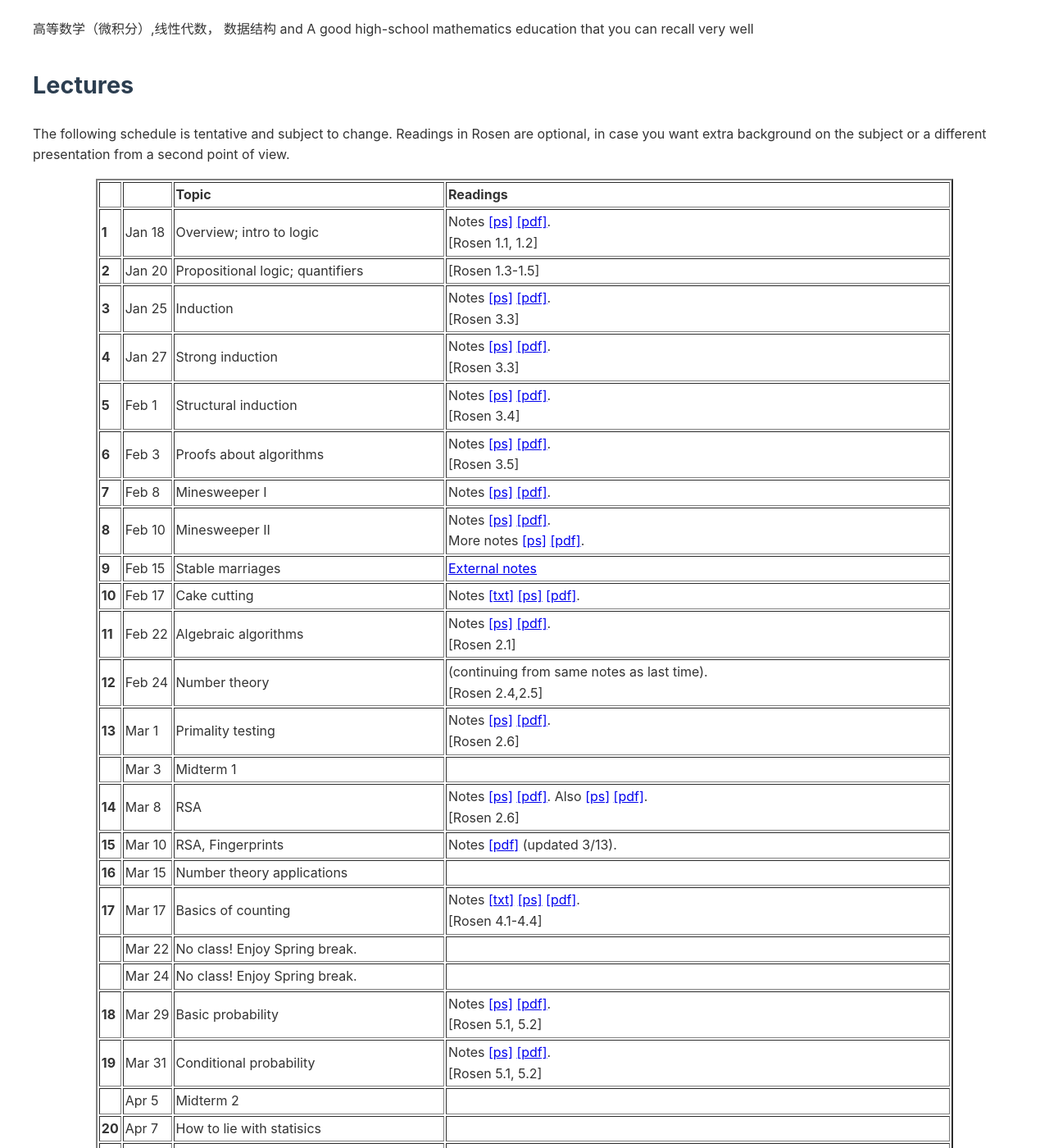
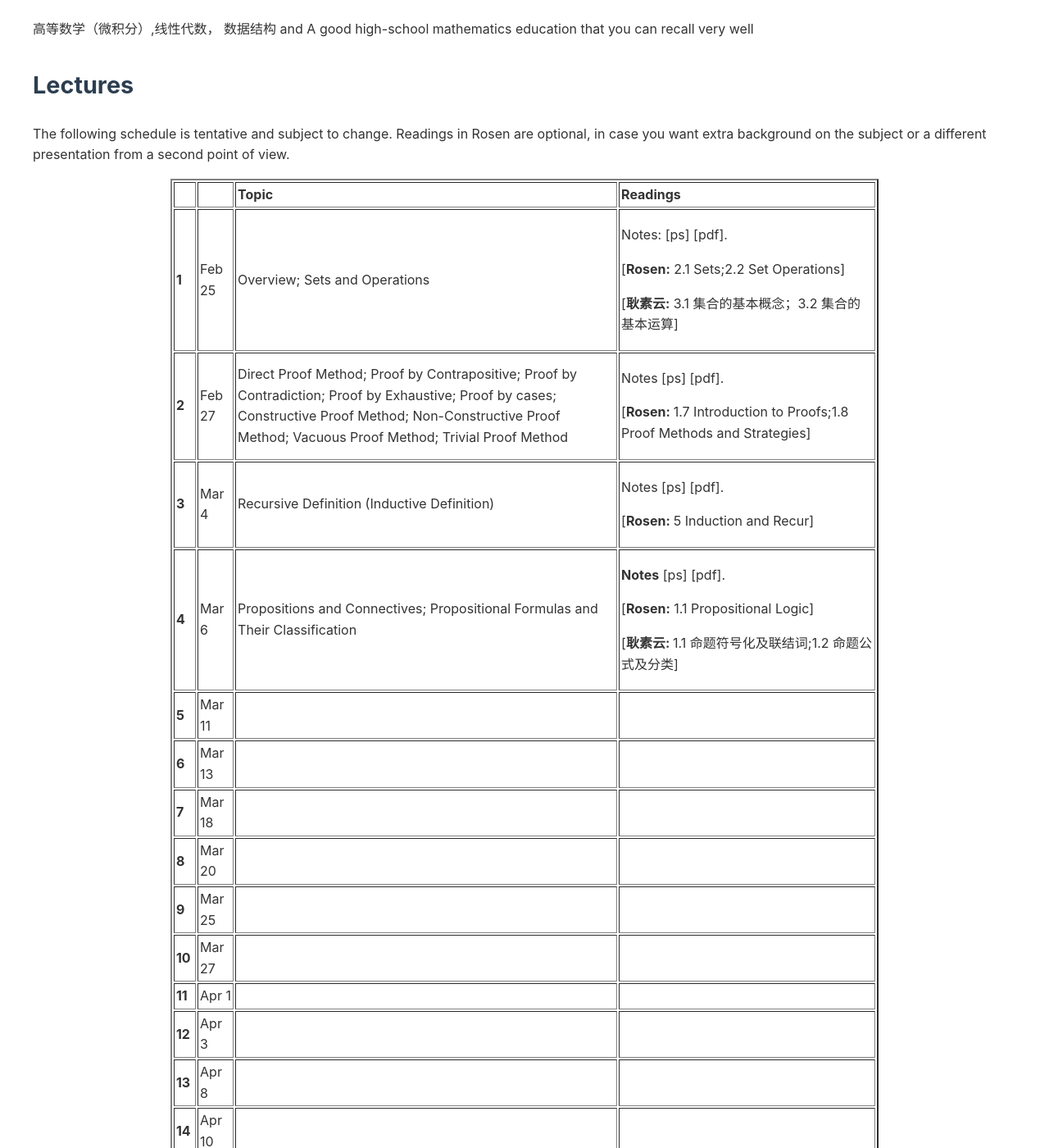
Before and after one commit to kejiwei/kejiwei.github.io, a Jekyll site: the page teaching/courses/dismath/index.html, which Jekyll copies as it is, in a window 1280 px wide and 1400 px high, scrolled down 1101 px. Shown: the whole window at 82% size. Built offline with Jekyll 4.4.1, drawn with Linux system fonts in a browser that asks for light colours; some of the changed text lies outside the part shown.

Commit message:
Add files via upload

```diff
--- a/teaching/courses/dismath/index.html
+++ b/teaching/courses/dismath/index.html
@@ -59,355 +59,292 @@
                 <table border=2 cellpadding=2>
 
                 <tr>
-                <td></td>
-                <td></td>
-                <td><b>Topic</b></td>
-                <td><b>Readings</b></td>
+                <td width="17"></td>
+                <td width="38"></td>
+                <td width="460"><b>Topic</b></td>
+                <td width="307"><b>Readings</b></td>
                 </tr>
 
                 <tr>
                 <td><b>1</b></td>
-                <td>Jan 18</td>
-                <td>Overview; intro to logic</td>
+                <td>Feb 25</td>
+                <td>Overview; Sets and Operations</td>
                 <td>
-                Notes <a href="Notes/lecture01.ps">[ps]</a>
-                <a href="Notes/lecture01.pdf">[pdf]</a>.<br>
-                [Rosen 1.1, 1.2]
-                </td>
+                  <p> Notes: [ps] [pdf].</p>
+                  <p>[<strong>Rosen:</strong> 2.1 Sets;2.2 Set Operations]</p>
+                  <p>[<strong>耿素云:</strong> 3.1 集合的基本概念；3.2 集合的基本运算]&nbsp; </p></td>
                 </tr>
 
                 <tr>
                 <td><b>2</b></td>
-                <td>Jan 20</td>
-                <td>Propositional logic; quantifiers</td>
+                <td>Feb 27</td>
+                <td>Direct Proof Method; Proof by Contrapositive; Proof by Contradiction; Proof by Exhaustive; Proof by cases; Constructive Proof Method; Non-Constructive Proof Method; Vacuous Proof Method; Trivial Proof Method</td>
                 <td>
-                [Rosen 1.3-1.5]
-                </td>
+                  <p> Notes [ps] [pdf].&nbsp;</p>
+                  <p>[<strong>R</strong><strong>osen: </strong>1.7 Introduction to Proofs;1.8 Proof Methods and Strategies] </p></td>
                 </tr>
 
 
                 <tr>
                 <td><b>3</b></td>
-                <td>Jan 25</td>
-                <td>Induction</td>
+                <td>Mar 4</td>
+                <td>Recursive Definition (Inductive Definition)</td>
                 <td>
-                Notes <a href="Notes/lecture02.ps">[ps]</a>
-                <a href="Notes/lecture02.pdf">[pdf]</a>.<br>
-                [Rosen 3.3]
-                </td>
+                  <p> Notes [ps] [pdf].</p>
+                  <p>[<strong>Rosen: </strong>5 Induction and Recur]</p></td>
                 </tr>
 
                 <tr>
                 <td><b>4</b></td>
-                <td>Jan 27</td>
-                <td>Strong induction</td>
+                <td>Mar 6</td>
+                <td>Propositions and Connectives; Propositional Formulas and Their Classification</td>
                 <td>
-                Notes <a href="Notes/lecture03.ps">[ps]</a>
-                <a href="Notes/lecture03.pdf">[pdf]</a>.<br>
-                [Rosen 3.3]
-                </td>
+                  <p> <strong> Notes</strong> [ps] [pdf].&nbsp;</p>
+                  <p>[<strong>Rosen:</strong> 1.1 Propositional Logic]&nbsp;</p>
+                  <p>[<strong>耿素云: </strong>1.1 命题符号化及联结词;1.2 命题公式及分类]&nbsp; </p></td>
                 </tr>
 
                 <tr>
                 <td><b>5</b></td>
-                <td>Feb 1</td>
-                <td>Structural induction</td>
-                <td>
-                Notes <a href="Notes/lecture04.ps">[ps]</a>
-                <a href="Notes/lecture04.pdf">[pdf]</a>.<br>
-                [Rosen 3.4]
-                </td>
+                <td>Mar 11</td>
+                <td>&nbsp;</td>
+                <td>&nbsp;
+                 </td>
                 </tr>
 
                 <tr>
                 <td><b>6</b></td>
-                <td>Feb 3</td>
-                <td>Proofs about algorithms</td>
-                <td>
-                Notes <a href="Notes/lecture05.ps">[ps]</a>
-                <a href="Notes/lecture05.pdf">[pdf]</a>.<br>
-                [Rosen 3.5]
-                </td>
+                <td>Mar 13</td>
+                <td>&nbsp;</td>
+                <td>&nbsp;
+                 </td>
                 </tr>
 
                 <tr>
                 <td><b>7</b></td>
-                <td>Feb 8</td>
-                <td>Minesweeper I</td>
+                <td>Mar 18</td>
+                <td>&nbsp;</td>
                 <td>
-                Notes <a href="Notes/lecture07.ps">[ps]</a>
-                <a href="Notes/lecture07.pdf">[pdf]</a>.<br>
+                <br>
                 </td>
                 </tr>
 
                 <tr>
                 <td><b>8</b></td>
-                <td>Feb 10</td>
-                <td>Minesweeper II</td>
+                <td>Mar 20</td>
+                <td>&nbsp;</td>
                 <td>
-                Notes <a href="Notes/lecture08.ps">[ps]</a>
-                <a href="Notes/lecture08.pdf">[pdf]</a>.<br>
-                More notes <a href="Notes/lecture09.ps">[ps]</a>
-                <a href="Notes/lecture09.pdf">[pdf]</a>.<br>
+                <br>
                 </td>
                 </tr>
 
                 <tr>
                 <td><b>9</b></td>
-                <td>Feb 15</td>
-                <td>Stable marriages</td>
-                <td>
-                <a href="http://godel.theory.cs.cmu.edu/GTI/archive/2003spring/Materials/Lectures/lecture17/lecture17.html">External notes</a>
+                <td>Mar 25</td>
+                <td>&nbsp;</td>
+                <td>&nbsp;
                 </td>
                 </tr>
 
                 <tr>
                 <td><b>10</b></td>
-                <td>Feb 17</td>
-                <td>Cake cutting</td>
-                <td>
-                Notes
-                <a href="Notes/cakecutting.txt">[txt]</a>
-                <a href="Notes/cakecutting.ps">[ps]</a>
-                <a href="Notes/cakecutting.pdf">[pdf]</a>.
-                </td>
+                <td>Mar 27</td>
+                <td>&nbsp;</td>
+                <td>&nbsp;
+                 </td>
                 </tr>
 
                 <tr>
                 <td><b>11</b></td>
-                <td>Feb 22</td>
-                <td>Algebraic algorithms</td>
-                <td>
-                Notes <a href="Notes/lecture10.ps">[ps]</a>
-                <a href="Notes/lecture10.pdf">[pdf]</a>.<br>
-                [Rosen 2.1]
-                </td>
+                <td>Apr 1</td>
+                <td>&nbsp;</td>
+                <td>&nbsp;
+                 </td>
                 </tr>
 
                 <tr>
                 <td><b>12</b></td>
-                <td>Feb 24</td>
-                <td>Number theory</td>
-                <td>
-                (continuing from same notes as last time).<br>
-                [Rosen 2.4,2.5]
-                </td>
+                <td>Apr 3</td>
+                <td>&nbsp;</td>
+                <td>&nbsp;
+                 </td>
                 </tr>
 
                 <tr>
                 <td><b>13</b></td>
-                <td>Mar 1</td>
-                <td>Primality testing</td>
-                <td>
-                Notes <a href="Notes/lecture11.ps">[ps]</a>
-                <a href="Notes/lecture11.pdf">[pdf]</a>.<br>
-                [Rosen 2.6]
-                </td>
+                <td>Apr 8</td>
+                <td>&nbsp;</td>
+                <td>&nbsp;
+                 </td>
                 </tr>
 
                 <tr>
-                <td></td>
-                <td>Mar 3</td>
-                <td>Midterm 1</td>
-                <td>
-                &nbsp;
-                </td>
-                </tr>
+                <td><strong>14</strong></td>
+                <td>Apr 10</td>
+                <td>&nbsp;</td>
+                <td>&nbsp;
 
-                <tr>
-                <td><b>14</b></td>
-                <td>Mar 8</td>
-                <td>RSA</td>
-                <td>
-                Notes <a href="Notes/lecture12.ps">[ps]</a>
-                <a href="Notes/lecture12.pdf">[pdf]</a>.
-                Also <a href="Notes/lecture12b.ps">[ps]</a>
-                <a href="Notes/lecture12b.pdf">[pdf]</a>.<br>
-                [Rosen 2.6]
                 </td>
                 </tr>
 
                 <tr>
                 <td><b>15</b></td>
-                <td>Mar 10</td>
-                <td>RSA, Fingerprints</td>
-                <td>
-                Notes
-                <a href="Notes/RSA.lect2.pdf">[pdf]</a>
-                (updated 3/13).
-                </td>
+                <td>Apr 15</td>
+                <td>&nbsp;</td>
+                <td>&nbsp;
+                 </td>
                 </tr>
 
                 <tr>
                 <td><b>16</b></td>
-                <td>Mar 15</td>
-                <td>Number theory applications</td>
+                <td>Apr 17</td>
+                <td>&nbsp;</td>
+                <td>&nbsp;
+                 </td>
+                </tr>
+
+                <tr>
+                <td><b>17</b></td>
+                <td>Apr 22</td>
+                <td>&nbsp;</td>
                 <td>
                 </td>
                 </tr>
 
                 <tr>
-                <td><b>17</b></td>
-                <td>Mar 17</td>
-                <td>Basics of counting</td>
-                <td>
-                Notes <a href="Notes/mat55-counting.txt">[txt]</a>
-                <a href="Notes/mat55-counting.ps">[ps]</a>
-                <a href="Notes/mat55-counting.pdf">[pdf]</a>.<br>
-                [Rosen 4.1-4.4]
-                </td>
+                <td><b>18</b></td>
+                <td>Apr 24</td>
+                <td>&nbsp;</td>
+                <td>&nbsp;
+                 </td>
                 </tr>
 
                 <tr>
-                <td></td>
-                <td>Mar 22</td>
-                <td>No class!  Enjoy Spring break.</td>
-                <td>
-                &nbsp;
-                </td>
-                </tr>
+                <td><strong>19</strong></td>
+                <td>Apr 29</td>
+                <td>&nbsp;</td>
+                <td>&nbsp;
 
-                <tr>
-                <td></td>
-                <td>Mar 24</td>
-                <td>No class!  Enjoy Spring break.</td>
-                <td>
-                &nbsp;
-                </td>
-                </tr>
-
-                <tr>
-                <td><b>18</b></td>
-                <td>Mar 29</td>
-                <td>Basic probability</td>
-                <td>
-                Notes <a href="Notes/lecture17.ps">[ps]</a>
-                <a href="Notes/lecture17.pdf">[pdf]</a>.<br>
-                [Rosen 5.1, 5.2]
-                </td>
-                </tr>
-
-
-                <tr>
-                <td><b>19</b></td>
-                <td>Mar 31</td>
-                <td>Conditional probability</td>
-                <td>
-                Notes <a href="Notes/lecture18.ps">[ps]</a>
-                <a href="Notes/lecture18.pdf">[pdf]</a>.<br>
-                [Rosen 5.1, 5.2]
-                </td>
-                </tr>
-
-                <tr>
-                <td></td>
-                <td>Apr 5</td>
-                <td>Midterm 2</td>
-                <td>
-                &nbsp;
                 </td>
                 </tr>
 
                 <tr>
                 <td><b>20</b></td>
-                <td>Apr 7</td>
-                <td>How to lie with statisics</td>
-                <td>
-                &nbsp;
+                <td>May 1</td>
+                <td>&nbsp;</td>
+                <td>&nbsp;
+
                 </td>
                 </tr>
 
                 <tr>
                 <td><b>21</b></td>
-                <td>Apr 12</td>
-                <td>Hashing, Load balancing</td>
-                <td>
-                Notes <a href="Notes/lecture19.ps">[ps]</a>
-                <a href="Notes/lecture19.pdf">[pdf]</a>.<br>
-                </td>
+                <td>Mar 6</td>
+                <td>&nbsp;</td>
+                <td>&nbsp;
+                 </td>
+                </tr>
+
+
+                <tr>
+                <td><b>22</b></td>
+                <td>Mar 8</td>
+                <td>&nbsp;</td>
+                <td>&nbsp;
+                 </td>
                 </tr>
 
                 <tr>
-                <td><b>22</b></td>
-                <td>Apr 14</td>
-                <td>Random variables, expected values</td>
-                <td>
-                Notes <a href="Notes/lecture20.ps">[ps]</a>
-                <a href="Notes/lecture20.pdf">[pdf]</a>.<br>
-                [Rosen 5.3]
-                </td>
-                </tr>
+                <td><strong>23</strong></td>
+                <td>May 13</td>
+                <td>&nbsp;</td>
+                <td>&nbsp;
 
-                <tr>
-                <td><b>23</b></td>
-                <td>Apr 19</td>
-                <td>Linearity of expectation, variance</td>
-                <td>
-                Notes <a href="Notes/lecture22.ps">[ps]</a>
-                <a href="Notes/lecture22.pdf">[pdf]</a>.<br>
-                [Rosen 5.3]
                 </td>
                 </tr>
 
                 <tr>
                 <td><b>24</b></td>
-                <td>Apr 21</td>
-                <td>Variance, tail bounds</td>
-                <td>
-                (Continuing from same notes as last time)
+                <td>May 15</td>
+                <td>&nbsp;</td>
+                <td>&nbsp;
+
                 </td>
                 </tr>
 
                 <tr>
                 <td><b>25</b></td>
-                <td>Apr 26</td>
-                <td>Polling</td>
+                <td>May 20</td>
+                <td>&nbsp;</td>
                 <td>
-                Notes <a href="Notes/lecture23.ps">[ps]</a>
-                <a href="Notes/lecture23.pdf">[pdf]</a>.<br>
+                <br>
                 </td>
                 </tr>
 
                 <tr>
                 <td><b>26</b></td>
-                <td>Apr 28</td>
-                <td>Minesweeper III</td>
+                <td>May 22</td>
+                <td>&nbsp;</td>
+                <td>&nbsp;
+                 </td>
+                </tr>
+
+                <tr>
+                <td><b>27</b></td>
+                <td>May 27</td>
+                <td>&nbsp;</td>
+                <td>&nbsp;
+                 </td>
+                </tr>
+
+                <tr>
+                <td><b>28</b></td>
+                <td>May 29</td>
+                <td>&nbsp;</td>
+                <td>&nbsp;
+                 </td>
+                </tr>
+
+                <tr>
+                <td><b>29</b></td>
+                <td>Jun 3</td>
+                <td>&nbsp;</td>
                 <td>
-                Notes <a href="Notes/lecture25.ps">[ps]</a>
-                <a href="Notes/lecture25.pdf">[pdf]</a>.<br>
+                <br>
                 </td>
                 </tr>
 
                 <tr>
-                <td><b>27</b></td>
-                <td>May 2</td>
-                <td>Countability, diagonalization, computability</td>
+                <td><b>30</b></td>
+                <td>Jun 5</td>
+                <td>&nbsp;</td>
                 <td>
-                Notes <a href="Notes/27-countability.txt">[txt]</a>.
+                <br>
                 </td>
                 </tr>
 
                 <tr>
-                <td><b>28</b></b>
-                <td>May 4</td>
-                <td>Halting problem, Godel's theorem</td>
-                <td>
-                Optional: A relevant essay
-                <A HREF="Notes/godel.ps">[ps]</A> <A HREF="Notes/godel.pdf">[pdf]</A><BR>
-                Optional: Connections to Scheme <tt>eval</tt>,
-                Abelman & Sussman, Section 4.1.5,
-                <a href="http://mitpress.mit.edu/sicp/full-text/book/book-Z-H-26.html#%25_sec_4.1.5">[html]</a><BR>
-                Optional: Time Magazine on Goedel
-                <a href="http://www.time.com/time/time100/scientist/profile/godel02.html">[html]</a>
-                </td>
+
+                <td><strong>32</strong></td>
+                <td>Jun 10</td>
+                <td>&nbsp;
+                 </td>
                 </tr>
 
                 <tr>
-                <td><b>29</b></b>
-                <td>May 9</td>
-                <td>P vs. NP</td>
+                <td><b>33</b></b>
+                <td>Jun 17</td>
+                <td>&nbsp;</td>
                 <td>
-                &nbsp;
+                  <a href="http://mitpress.mit.edu/sicp/full-text/book/book-Z-H-26.html#%25_sec_4.1.5">&nbsp;</a></td>
+                </tr>
+
+                <tr>
+                <td><b>34</b></b>
+                <td>Jun 19</td>
+                <td>&nbsp;</td>
+                <td>&nbsp;
+
                 </td>
                 </tr>
 
```
